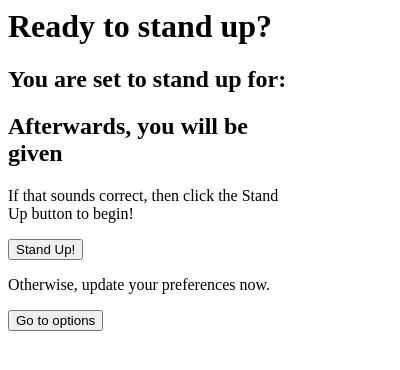
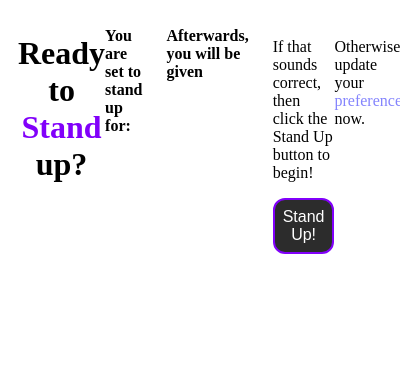
Before and after one commit to gdhorner/StandUp, a browser extension: page popup/popup.html in a window 400 px wide. Drawn offline with Linux system fonts and the light colour scheme.

Commit message:
Some CSS styling added

```diff
--- a/popup/popup.css
+++ b/popup/popup.css
@@ -1,9 +1,75 @@
+body {
+    background-color: rgb(44, 44, 44);
+    color: white;
+    padding: 6px 10px 8px 10px;
+  }
+  @media screen and (prefers-color-scheme: light) {
+    body {
+      background-color: white;
+      color: black;
+    }
+  }
+
 html{
-    height: 300px;
-    width: 300px;
+    height: 325px;
+    width: 400px;
+
 }
 
+h2{
+    font-size: 16px;
+}
 
 .newUser, .standing-blob, .sitting-blob, .active-timer{
     display: none;
 }
+
+.pre-standing-blob{
+    display: flex;
+}
+
+.center-header{
+    text-align: center;
+}
+
+.emphasized-text{
+    color: rgb(129, 0, 250)
+}
+
+.time{
+    padding-left: 24px;
+    text-decoration: rgb(129, 0, 250) underline;
+}
+
+.stand-up{
+    display: flex;
+    flex-direction: column;
+    padding-top: 8px;
+}
+
+button{
+    align-self: center;
+    padding: 8px 8px;
+    color: white;
+    background-color: rgb(44, 44, 44);
+    border: 2px solid rgb(129, 0, 250);
+    border-radius: 12px;
+    font-size: 16px;
+    transition-duration: 0.4s
+}
+
+button:hover{
+    background-color: white;
+    color: purple;
+}
+
+.preferences{
+    padding-top: 8px;
+}
+#go-to-options{
+    color: rgb(132, 132, 253);
+}
+
+#go-to-options:hover{
+    cursor: pointer;
+}
--- a/popup/popup.html
+++ b/popup/popup.html
@@ -5,14 +5,20 @@
   <body>
     <div class="new-user" id="new-user"></div>
     <div class="pre-standing-blob" id="pre-standing-blob">
-      <h1>Ready to stand up?</h1>
+      <h1 class="center-header">
+        Ready to <span class="emphasized-text">Stand</span> up?
+      </h1>
       <h2>You are set to stand up for:</h2>
-      <span id="pref-standing-time"></span>
+      <div class="time"><span id="pref-standing-time"></span></div>
       <h2>Afterwards, you will be given</h2>
-      <span id="pref-sitting-time"></span>
-      <p>If that sounds correct, then click the Stand Up button to begin!</p>
-      <button id="stand-up">Stand Up!</button>
-      <p>Otherwise, update your preferences now.</p>
+      <span class="time" id="pref-sitting-time"></span>
+      <section class="stand-up">
+        <p>
+          If that sounds correct, then click the Stand Up button to begin!
+        </p>
+        <button id="stand-up">Stand Up!</button>
+      </section>
+      <p class="preferences">Otherwise, update your <span id="go-to-options">preferences</span> now.</p>
     </div>
     <div class="active-timer" id="active-timer">
       <div class="standing-blob" id="standing-blob">
@@ -27,10 +33,8 @@
         <h2>You have:</h2>
         <span id="sitting-time"></span>
       </div>
-
       <button id="end-session">End Session</button>
     </div>
-    <button id="go-to-options">Go to options</button>
     <script src="popup.js"></script>
   </body>
 </html>
```
